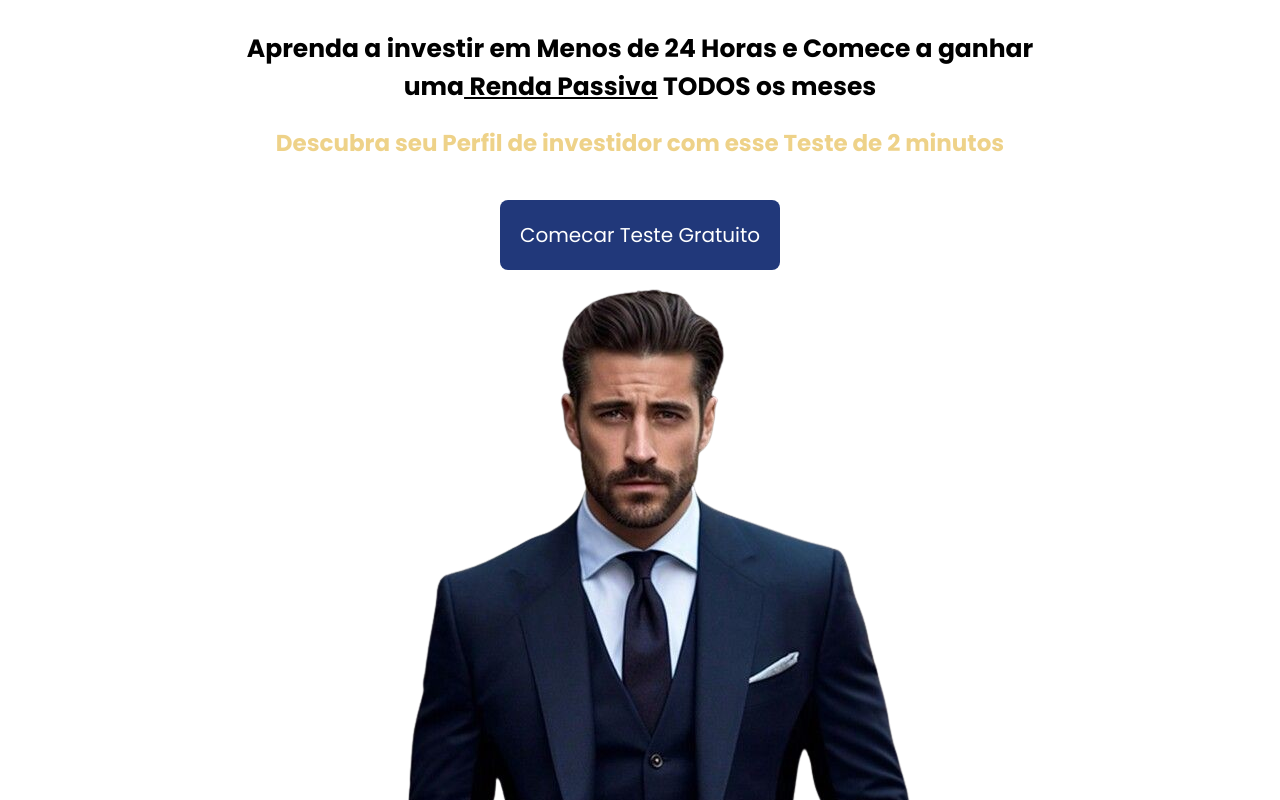
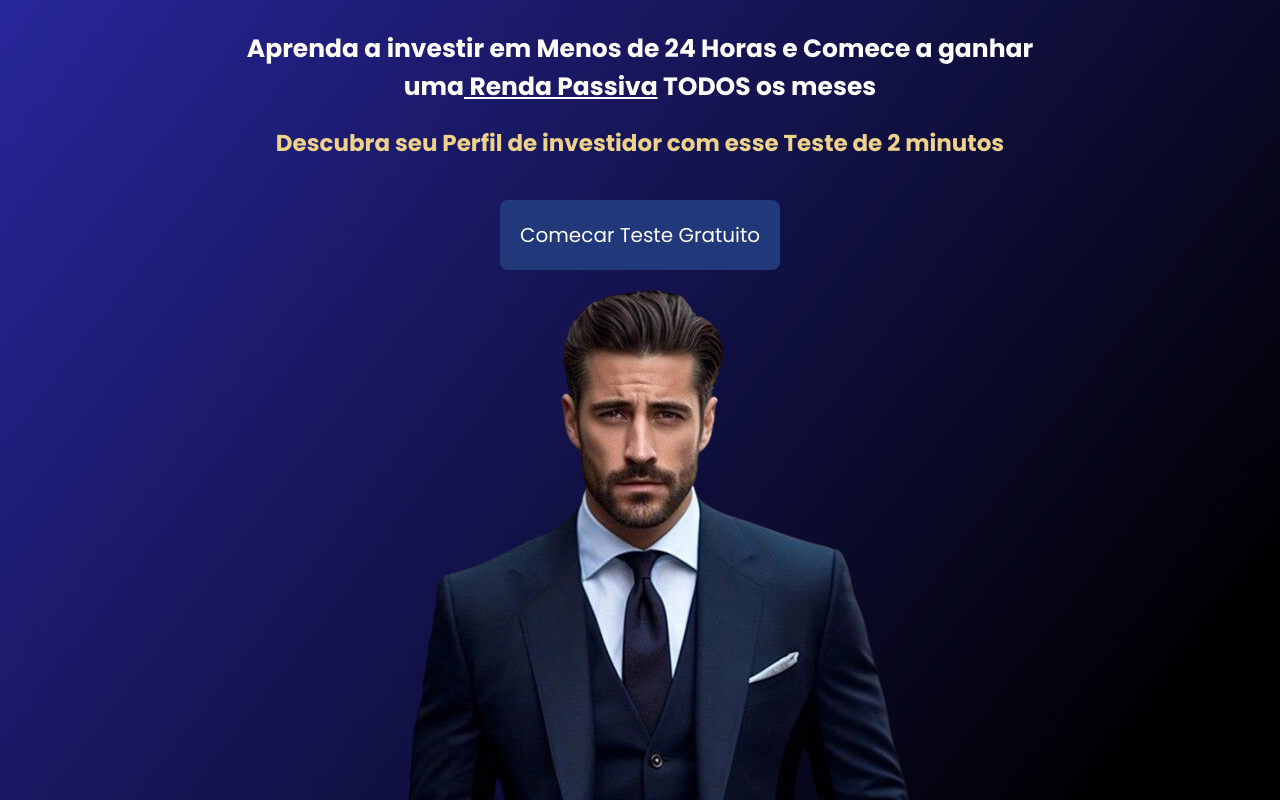
Before and after one commit to lucasrq/Quiz, a React (Vite) app: page / in a window 1280 px wide. Shown: the top 800 px of the page. Built offline with nearby package versions, Linux system fonts and the light colour scheme.

Commit message:
background Img Att

```diff
--- a/src/Containers/PagQuiz/style.ts
+++ b/src/Containers/PagQuiz/style.ts
@@ -66,5 +66,64 @@ export const Container = styled.div`
 
   @media screen and (min-width: 824px) {
     height: 100vh;
+    overflow-y:hidden;
+  .Titulo {
+    display: flex;
+    width: 100%;
+    text-align: center;
+    justify-content: center;
+    margin:35px 20px;
+    font-style: italic;
+    font-weight:100;
+
+  }
+  h1 {
+    font-weight: bold;
+    text-align: center;
+    align-items: center;
+    margin-bottom:14px;
+    width:95%;
+    font-size:27px;
+  }
+
+  p {
+    text-align: center;
+    justify-content: center;
+    align-items: center;
+    display: flex;
+    width: 85%;
+
+  }
+
+  .ContainerButton {
+    text-align: center;
+    justify-content: center;
+    align-items: center;
+    display: flex;
+    flex-direction: column;
+    button {
+      background-color: #21387a;
+      margin-top: 20px;
+      color: white;
+      font-size: 19px;
+      text-decoration: none;
+      width: 100%;
+      max-width:340px;
+      padding: 15px;
+      border-radius: 15px;
+      border: none;
+      cursor: pointer;
+    }
+  }
+
+  .investDiv{
+      margin:0 auto;
+      padding-bottom:30px;
+
+    img{
+      width:100%;
+      max-width:200px;
+    }
+  }
   }
 `;
--- a/src/style.ts
+++ b/src/style.ts
@@ -19,5 +19,16 @@ const GlobalStyle = createGlobalStyle`
             overflow-y:hidden;
         }
     }
+
+    body{
+        background-color:#000000;
+            color:white;
+            background-image: url(${Fundo});
+            background-size: cover;
+            background-position: center;
+            background-repeat: no-repeat;
+            background-attachment: fixed;
+            overflow-y:hidden;
+    }
 `
 export default GlobalStyle
```
